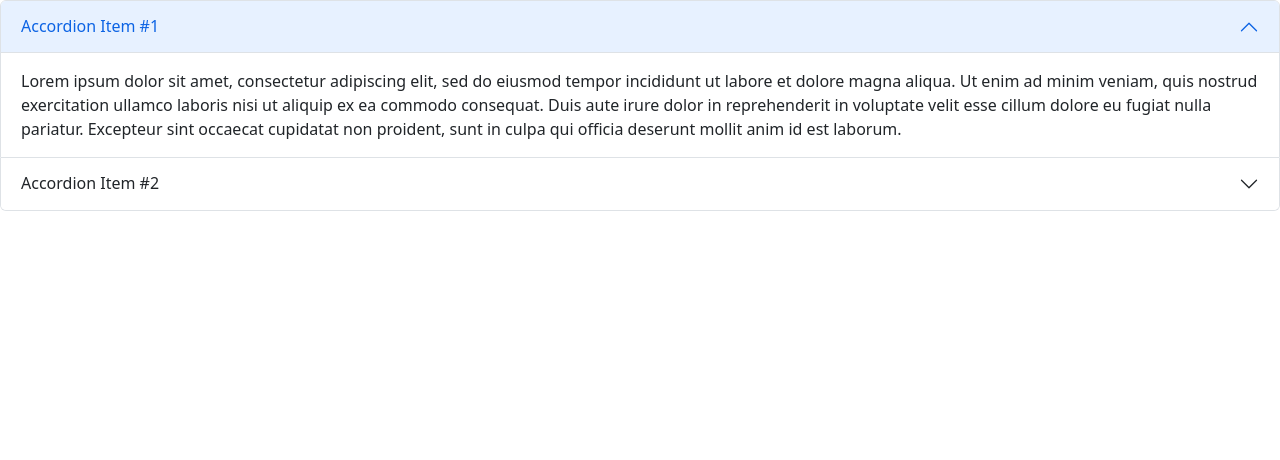
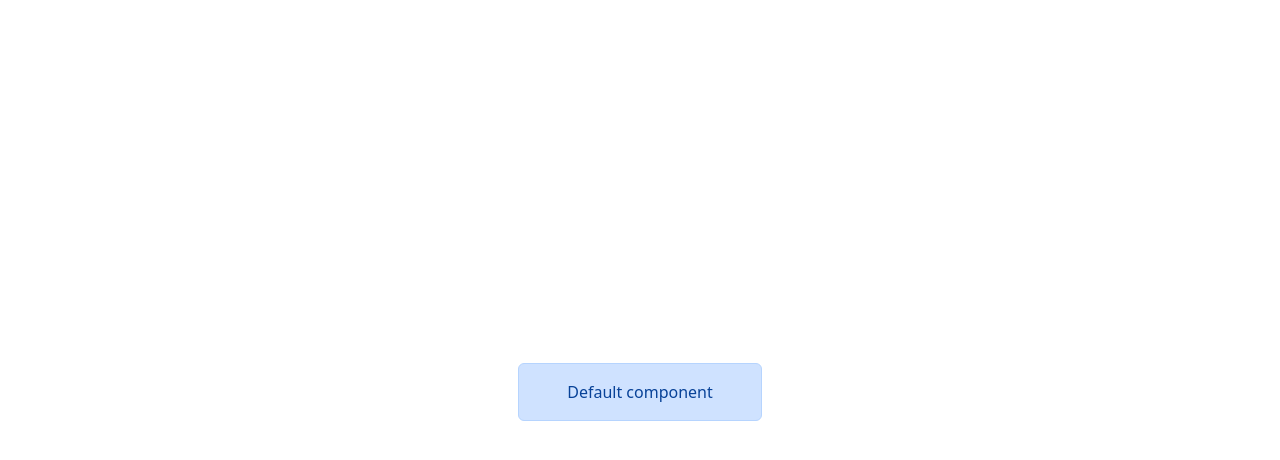
Before and after one commit to Nikrbb/ReactLearning, a React (Create React App) app in the folder react-app/: page / in a window 1280 px wide. Shown: the top 460 px of the page. Built offline with nearby package versions, Linux system fonts and the light colour scheme.

Commit message:
refactor default component

```diff
--- a/react-app/src/components/Default.jsx
+++ b/react-app/src/components/Default.jsx
@@ -1,36 +1,15 @@
 import React from "react";
-import {Accordion} from "react-bootstrap";
+import { Alert } from "react-bootstrap";
 
 class Default extends React.Component {
     render() {
-        return <>
-            <Accordion defaultActiveKey="0">
-                <Accordion.Item eventKey="0">
-                    <Accordion.Header>Accordion Item #1</Accordion.Header>
-                    <Accordion.Body>
-                        Lorem ipsum dolor sit amet, consectetur adipiscing elit, sed do
-                        eiusmod tempor incididunt ut labore et dolore magna aliqua. Ut enim ad
-                        minim veniam, quis nostrud exercitation ullamco laboris nisi ut
-                        aliquip ex ea commodo consequat. Duis aute irure dolor in
-                        reprehenderit in voluptate velit esse cillum dolore eu fugiat nulla
-                        pariatur. Excepteur sint occaecat cupidatat non proident, sunt in
-                        culpa qui officia deserunt mollit anim id est laborum.
-                    </Accordion.Body>
-                </Accordion.Item>
-                <Accordion.Item eventKey="1">
-                    <Accordion.Header>Accordion Item #2</Accordion.Header>
-                    <Accordion.Body>
-                        Lorem ipsum dolor sit amet, consectetur adipiscing elit, sed do
-                        eiusmod tempor incididunt ut labore et dolore magna aliqua. Ut enim ad
-                        minim veniam, quis nostrud exercitation ullamco laboris nisi ut
-                        aliquip ex ea commodo consequat. Duis aute irure dolor in
-                        reprehenderit in voluptate velit esse cillum dolore eu fugiat nulla
-                        pariatur. Excepteur sint occaecat cupidatat non proident, sunt in
-                        culpa qui officia deserunt mollit anim id est laborum.
-                    </Accordion.Body>
-                </Accordion.Item>
-            </Accordion>
-        </>
+        return <React.Fragment>
+            <div className="d-flex justify-content-center align-items-center" style={{height: "100vh"}}>
+                <Alert variant="primary" className="py-3 px-5">
+                    Default component
+                </Alert>
+            </div>
+        </React.Fragment>
     }
 }
 
--- a/react-app/src/index.js
+++ b/react-app/src/index.js
@@ -4,7 +4,6 @@ import './index.css';
 import App from './App';
 import reportWebVitals from './reportWebVitals';
 import 'bootstrap/dist/css/bootstrap.min.css';
-
 const root = ReactDOM.createRoot(document.getElementById('root'));
 root.render(
   <React.StrictMode>
```
